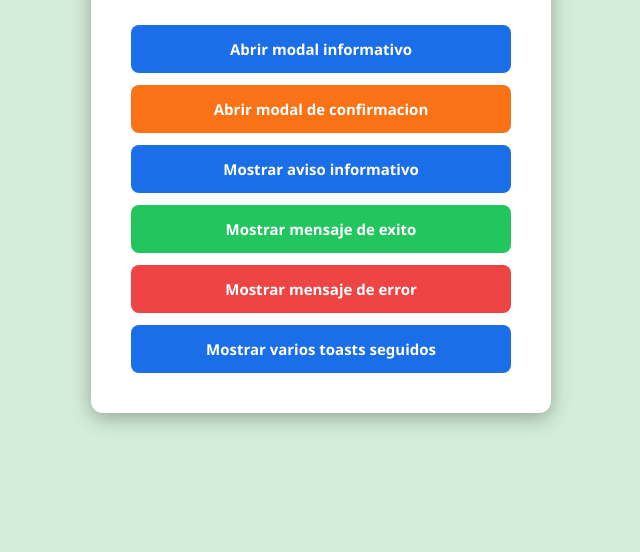
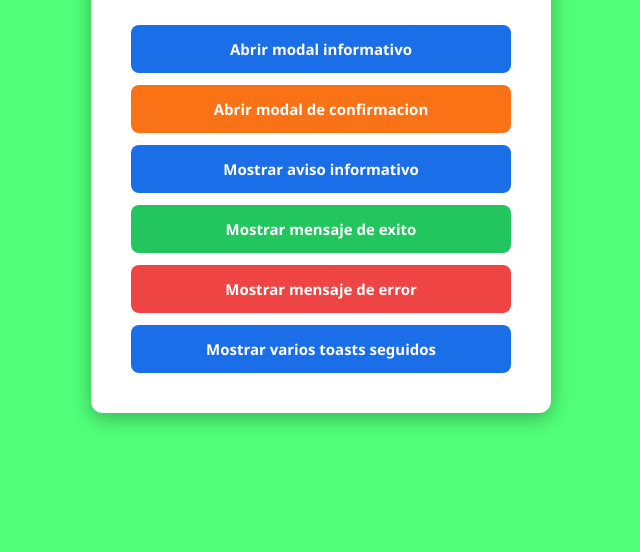
Before and after one commit to YHUDIEL/actividad3-componentes-ui, a plain HTML site: page index.html in a window 1280 px wide. Shown: the part 248-800 px from the top of the page, without its empty margins (319-959 px from the left). Drawn offline with Linux system fonts and the light colour scheme.

Commit message:
css modificado

```diff
--- a/css/componente.css
+++ b/css/componente.css
@@ -6,7 +6,7 @@
 
 body {
     font-family: 'Segoe UI', Tahoma, Geneva, Verdana, sans-serif;
-    background-color: #d4edda;
+    background-color: #51ff79;
     display: flex;
     justify-content: center;
     align-items: center;
```
